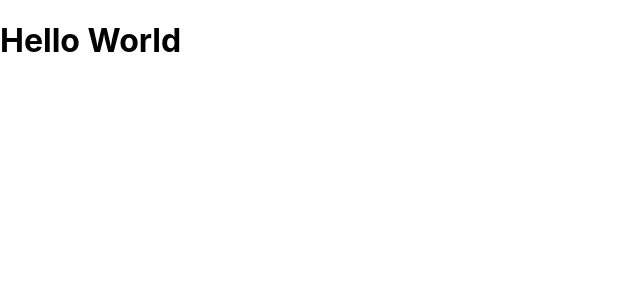
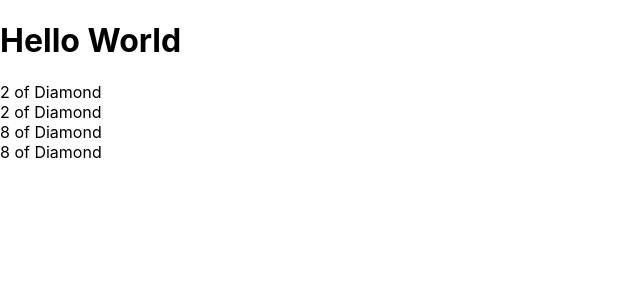
Before and after one commit to alexgodjirah/Web-Dev-Lab, a React (Create React App) app: page / in a window 1280 px wide. Shown: the top 300 px of the page, without its empty margins (0-640 px from the left). Built offline with nearby package versions, Linux system fonts and the light colour scheme; data requests are answered from the project's data file.

Commit message:
Feat: Card Database

```diff
--- /dev/null
+++ b/data/db.json
@@ -0,0 +1,23 @@
+{
+    "suits": [
+        { "key": "Spade" },
+        { "key": "Heart" },
+        { "key": "Clover" },
+        { "key": "Diamond" }
+    ],
+    "cards": [
+        { "key": "Ace" },
+        { "key": 2 },
+        { "key": 3 },
+        { "key": 4 },
+        { "key": 5 },
+        { "key": 6 },
+        { "key": 7 },
+        { "key": 8 },
+        { "key": 9 },
+        { "key": 10 },
+        { "key": "Jack" },
+        { "key": "Queen" },
+        { "key": "King" }
+    ]
+}
--- a/src/App.js
+++ b/src/App.js
@@ -1,7 +1,41 @@
+import { useState, useEffect } from 'react';
+
 function App() {
+  const [suits, setSuits] = useState([...Array(2)]);
+  const [cards, setCards] = useState([...Array(2)]);
+
+  useEffect(() => {
+    fetch('http://localhost:3001/suits')
+      .then(response => response.json())
+      .then(json => {
+        const randomSuit1 = json[Math.floor(Math.random() * json.length)];
+        const randomSuit2 = json[Math.floor(Math.random() * json.length)];
+        setSuits([randomSuit1.key, randomSuit2.key]);
+      });
+  }, [setSuits]);
+
+  useEffect(() => {
+    fetch('http://localhost:3001/cards')
+      .then(response => response.json())
+      .then(json => {
+        const randomCard1 = json[Math.floor(Math.random() * json.length)];
+        const randomCard2 = json[Math.floor(Math.random() * json.length)];
+        setCards([randomCard1.key, randomCard2.key]);
+      });
+  }, [setCards]);
+
   return (
     <div className="App">
       <h1>Hello World</h1>
+      {
+        cards.map((card, idx) => (
+          suits.map((suit, idx) => (
+            <div key={idx}>
+              {card} of {suit}
+            </div>
+          ))
+        ))
+      }
     </div>
   );
 }
```
